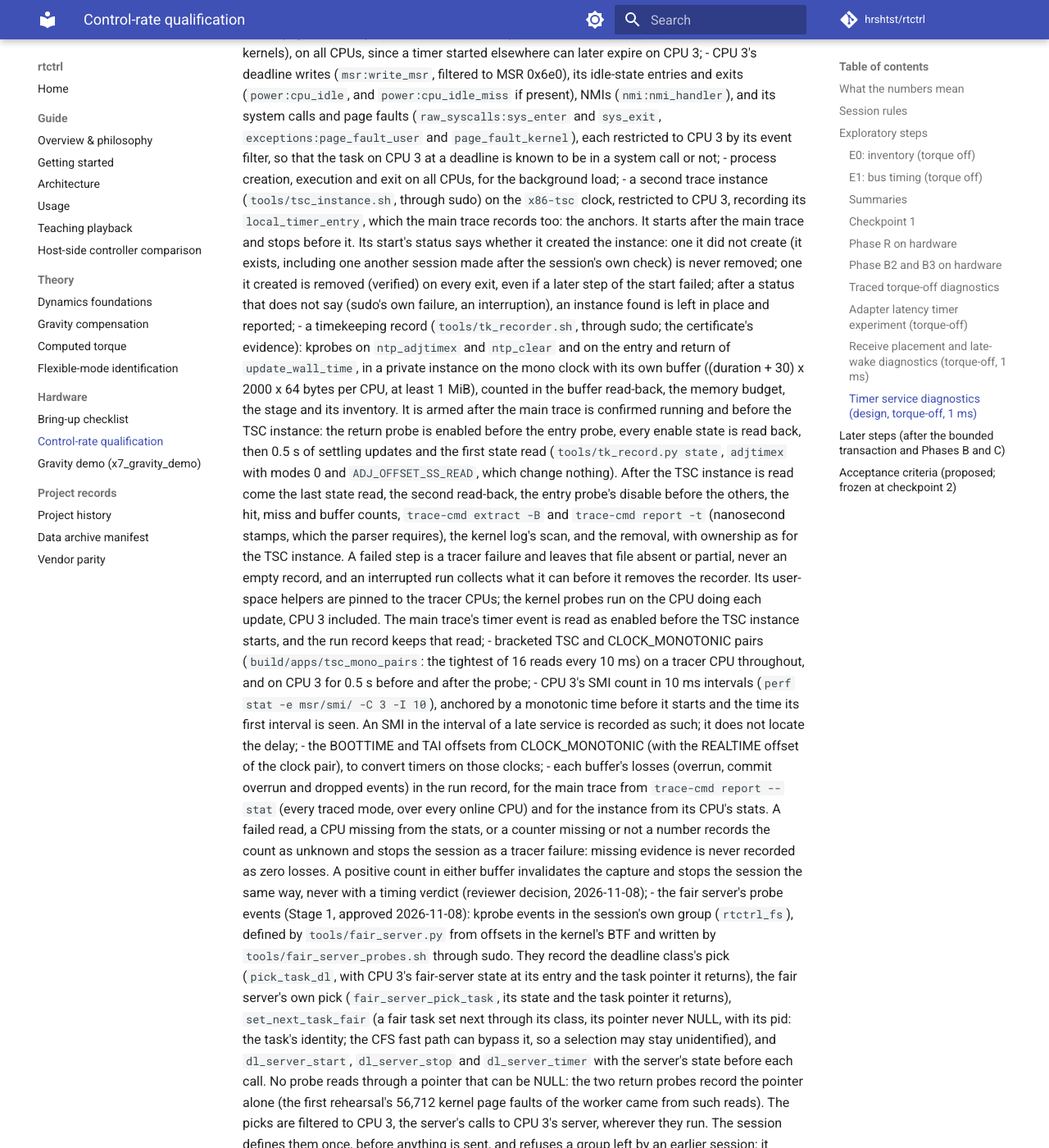
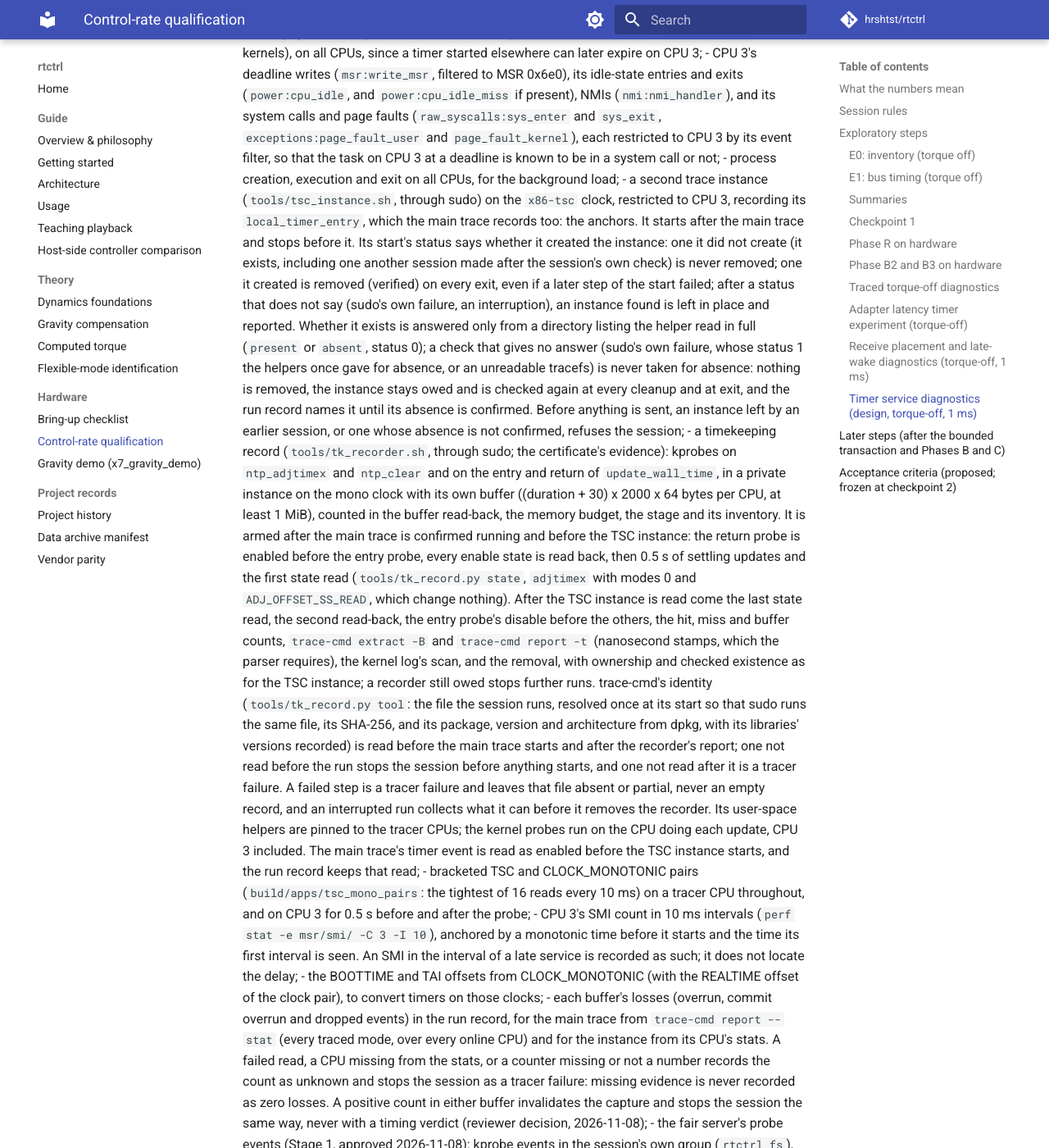
Before and after one commit to hrshtst/rtctrl, an MkDocs documentation site: the page built from docs/hardware/control-rate.md, in a window 1280 px wide and 1400 px high, scrolled down 22154 px. Shown: the whole window at 82% size. Built offline with MkDocs 1.6.1 and Material for MkDocs 9.7.7, drawn with Linux system fonts in a browser that asks for light colours; comment, search, counter and statistics services are not loaded; some of the changed text lies outside the part shown.

Commit message:
docs(hardware): checked cleanup, strict evidence and the audited trace-cmd
The timer mode's resources answer existence only from a listing read in
full and stay owed until absence is confirmed; the evidence files are read
whole; the certificate requires the audited trace-cmd build for every use,
a replay's report included. The implementation review's three corrections
are recorded as made and pending its re-review; hardware stays paused.

```diff
--- a/docs/hardware/control-rate.md
+++ b/docs/hardware/control-rate.md
@@ -1042,7 +1042,15 @@
   made after the session's own check) is never removed; one it created is
   removed (verified) on every exit, even if a later step of the start
   failed; after a status that does not say (sudo's own failure, an
-  interruption), an instance found is left in place and reported;
+  interruption), an instance found is left in place and reported. Whether it
+  exists is answered only from a directory listing the helper read in full
+  (`present` or `absent`, status 0); a check that gives no answer (sudo's own
+  failure, whose status 1 the helpers once gave for absence, or an unreadable
+  tracefs) is never taken for absence: nothing is removed, the instance stays
+  owed and is checked again at every cleanup and at exit, and the run record
+  names it until its absence is confirmed. Before anything is sent, an
+  instance left by an earlier session, or one whose absence is not
+  confirmed, refuses the session;
 - a timekeeping record (`tools/tk_recorder.sh`, through sudo; the certificate's
   evidence): kprobes on `ntp_adjtimex` and `ntp_clear` and on the entry and
   return of `update_wall_time`, in a private instance on the mono clock with
@@ -1056,7 +1064,14 @@
   come the last state read, the second read-back, the entry probe's disable
   before the others, the hit, miss and buffer counts, `trace-cmd extract -B`
   and `trace-cmd report -t` (nanosecond stamps, which the parser requires), the
-  kernel log's scan, and the removal, with ownership as for the TSC instance. A
+  kernel log's scan, and the removal, with ownership and checked existence as
+  for the TSC instance; a recorder still owed stops further runs. trace-cmd's
+  identity (`tools/tk_record.py tool`: the file the session runs, resolved once
+  at its start so that sudo runs the same file, its SHA-256, and its package,
+  version and architecture from dpkg, with its libraries' versions recorded) is
+  read before the main trace starts and after the recorder's report; one not
+  read before the run stops the session before anything starts, and one not
+  read after it is a tracer failure. A
   failed step is a tracer failure and leaves that file absent or partial, never
   an empty record, and an interrupted run collects what it can before it
   removes the recorder. Its user-space helpers are pinned to the tracer CPUs;
@@ -1098,13 +1113,14 @@
   The picks are filtered to CPU 3, the
   server's calls to CPU 3's server, wherever they run. The session defines
   them once, before anything is sent, and refuses a group left by an
-  earlier session; it records the layout, the definitions and each event's
+  earlier session or one whose absence is not confirmed; it records the layout, the definitions and each event's
   format, and each run's hit and miss counts (`kprobe_profile`) right before
   and after the probe. Counts that cannot be read stop the session as a
   tracer failure. The group is removed (verified) on every exit, and a
   failed removal fails the session (status 3); a group whose definition had
   an unknown outcome is left in place and reported, with the commands that
-  remove it by hand. Whether each fetch argument reads as intended is
+  remove it by hand, and one whose existence is not confirmed stays owed as
+  for the TSC instance. Whether each fetch argument reads as intended is
   confirmed in the rehearsal before any use on the arm.
 
 A known unrelated batch workload (`tools/batch_workloads.sh`, by process
@@ -1159,9 +1175,17 @@
 difference; U is the largest over all intervals. The slope range and the
 10 ms clock-read maximum in it come from a certificate for that acquisition,
 from the timekeeping record: the audited kernel (7.0.0-42-generic, its config
-hash) and trace-cmd, clocksource `tsc` before and after with a clean kernel log,
+hash); the audited trace-cmd (3.3.3-1ubuntu2, amd64, the installed executable's
+SHA-256) for every use the certificate rests on, the acquisition, the recorder's
+extraction and report, and the main trace's report that the analysis read, a
+later replay's included (a saved `--report` needs `--report-tool`, the identity
+of the trace-cmd that wrote it; an identity missing, unread or of another build
+is UNSUPPORTED until a new audit); clocksource `tsc` before and after with a
+clean kernel log;
 a complete record (every probe enabled before and after, no misses, no losses,
-hits equal to records), no modifying timekeeping call from arming to the last
+hits equal to records, each file read whole: a row that repeats, contradicts
+another or is not understood makes it unreadable, never overwritten or
+skipped); no modifying timekeeping call from arming to the last
 state read, settled updates before the first read, no unmatched update entry
 up to the end of the interval, every overlapping update within 10 ms, unchanged
 frequency, constant and tick, the nominal 10,000 us tick, no `ntp_tick_adj` boot
@@ -2057,8 +2081,11 @@
 are archived in `stage1_hardware/`, each with its own verdict.
 
 That design was frozen as revision 53 on 2026-11-11, and the session and the
-analysis now implement it (the conversion and the timekeeping record, above),
-pending the reviewer's implementation review. Changing `tools/timer_service.py`
+analysis now implement it (the conversion and the timekeeping record, above).
+The implementation review of 2026-11-11 requested three corrections, now made
+and pending its re-review: the cleanup's existence checks answer only from a
+listing read in full, the evidence files are read strictly, and the audited
+trace-cmd build is enforced for every use. Changing `tools/timer_service.py`
 voids the controls accepted under the earlier analysis for new work; their
 recorded results stand. Nothing here has run on the real kernel inside a
 session: the extraction and report path, the recorder's cost under load on the
```
